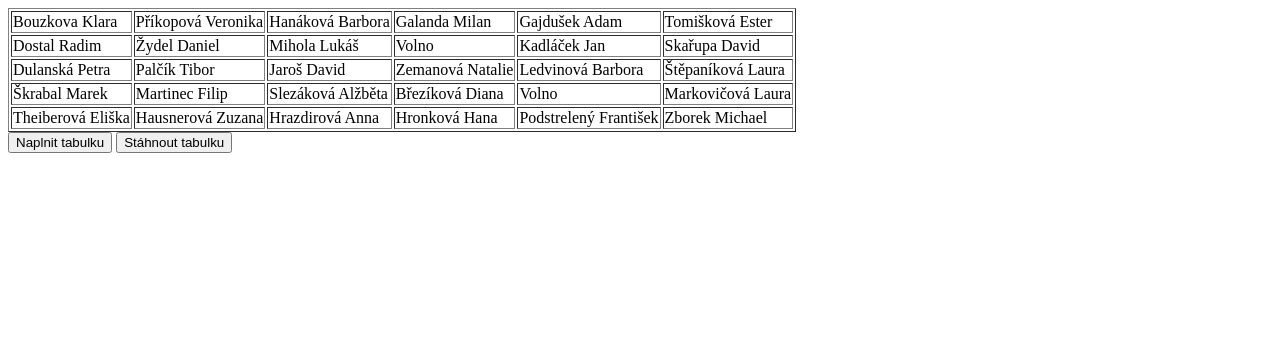
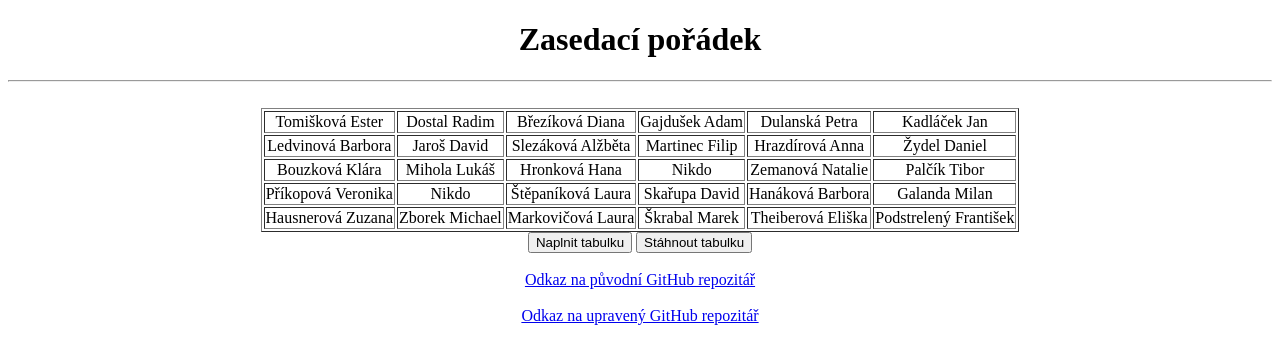
Before and after one commit to ddohnal/zasedaci_poradek, a plain HTML site: page index.html in a window 1280 px wide. Both pictures are taken after a click on the button "Naplnit tabulku". Drawn offline with Linux system fonts and the light colour scheme.

Commit message:
Přidána pravidla
Omylem jsem smazal špatný repozitář a teď to opravuju ...

```diff
--- a/index.html
+++ b/index.html
@@ -1,13 +1,15 @@
 <!DOCTYPE html>
-<html lang="en">
-
+<html lang="cs">
 <head>
     <meta charset="UTF-8">
     <meta name="viewport" content="width=device-width, initial-scale=1.0">
     <title>Zasedací pořádek</title>
+    <link rel="icon" type="image/x-icon" href="gjs.png">
+    <link rel="stylesheet" type="text/css" href="style.css">
 </head>
-
 <body>
+    <h1>Zasedací pořádek</h1>
+    <hr><br>
     <table border="1">
         <tr>
             <td id="td-1"></td>
@@ -50,11 +52,13 @@
             <td id="td-30"></td>
         </tr>
     </table>
-
     <button id="fillTableButton">Naplnit tabulku</button>
     <button id="downloadTableButton">Stáhnout tabulku</button>
-
     <script src="script.js"></script>
+    <br><br>
+    <a href="https://github.com/ddohnal/zasedaci_poradek/" target="_blank">Odkaz na původní GitHub repozitář</a>
+    <br><br>
+    <a href="https://github.com/miholal/zasedaci_poradek/" target="_blank">Odkaz na upravený GitHub repozitář</a>
 </body>
 
 </html>
--- a/script.js
+++ b/script.js
@@ -1,6 +1,7 @@
 document.addEventListener("DOMContentLoaded", function () {
-    const students = ["Bouzkova Klara", "Březíková Diana", "Dostal Radim", "Dulanská Petra", "Gajdušek Adam", "Galanda Milan", "Hanáková Barbora", "Hausnerová Zuzana", "Hrazdirová Anna", "Hronková Hana", "Jaroš David", "Kadláček Jan", "Ledvinová Barbora", "Markovičová Laura", "Martinec Filip", "Mihola Lukáš", "Palčík Tibor", "Podstrelený František", "Příkopová Veronika", "Skařupa David", "Slezáková Alžběta", "Škrabal Marek", "Štěpaníková Laura", "Theiberová Eliška", "Tomišková Ester", "Zborek Michael", "Zemanová Natalie", "Žydel Daniel", "Volno", "Volno"];
-
+    // Listy žáků musí mít stejný počet položek
+    const students1 = ["Bouzková Klára", "Březíková Diana", "Dulanská Petra", "Hanáková Barbora", "Hausnerová Zuzana", "Hrazdírová Anna", "Hronková Hana", "Ledvinová Barbora", "Markovičová Laura", "Příkopová Veronika", "Slezáková Alžběta", "Štěpaníková Laura", "Theiberová Eliška", "Tomišková Ester", "Zemanová Natalie"];
+    const students2 = ["Dostal Radim", "Gajdušek Adam", "Galanda Milan", "Jaroš David", "Kadláček Jan", "Martinec Filip", "Mihola Lukáš", "Palčík Tibor", "Podstrelený František", "Skařupa David", "Škrabal Marek", "Zborek Michael", "Žydel Daniel", "Nikdo", "Nikdo"];
     const tdElements = document.querySelectorAll("td");
     const fillTableButton = document.getElementById("fillTableButton");
     const downloadTableButton = document.getElementById("downloadTableButton");
@@ -11,19 +12,30 @@ document.addEventListener("DOMContentLoaded", function () {
             const j = Math.floor(Math.random() * (i + 1));
             [array[i], array[j]] = [array[j], array[i]];
         }
+
     }
 
     // Funkce pro naplnění tabulky
     function fillTable() {
-        shuffleArray(students);
+        shuffleArray(students1);
+        shuffleArray(students2);
 
-        // Zkontrolujte, zda je počet prvků v poli students roven počtu prvků v tdElements
-        if (students.length === tdElements.length) {
-            for (let i = 0; i < tdElements.length; i++) {
-                tdElements[i].textContent = students[i];
+        // Zkontrolujte, zda je pole students1 stejně dlouhé jako students2 a jestli je jejich součet roven počtu prvků v tdElements a pak je doplní do tabulky
+        if (students1.length === students2.length) {
+            let soucet = students1.length + students2.length;
+            if (soucet === tdElements.length) {
+                for (let i = 0; i < soucet; i++) {
+                    if (i % 2 === 0) {
+                        tdElements[i].textContent = students1[i / 2];
+                    } else {
+                        tdElements[i].textContent = students2[(i - 1) / 2];
+                    }
+                }
+            } else {
+                console.error("Chyba: Počet studentů se neshoduje s počtem prvků v tabulce.");
             }
         } else {
-            console.error("Chyba: Počet studentů se neshoduje s počtem prvků v tabulce.");
+            console.error("Jeden list je větší než druhý");
         }
     }
 
--- /dev/null
+++ b/style.css
@@ -0,0 +1,7 @@
+body {
+    text-align: center;
+}
+table {
+    margin-left: auto;
+    margin-right: auto;
+}
```
Also changed, not shown: gjs.png (added), 1 other file.
